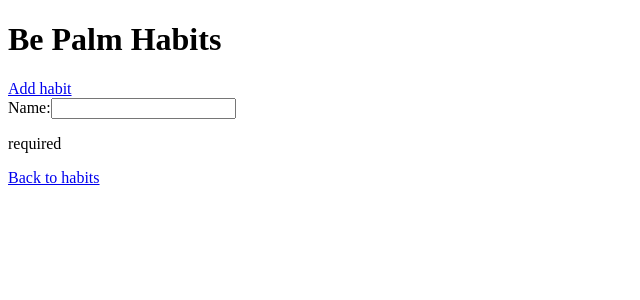
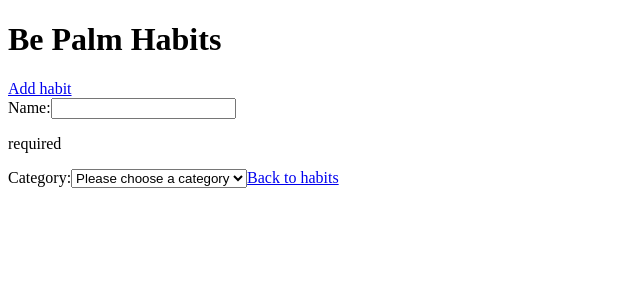
Before and after one commit to BePalm89/be-palm-habits, an Angular app in the folder frontend/: page /habits/add in a window 1280 px wide. Shown: the top 300 px of the page, without its empty margins (0-640 px from the left). Built offline with nearby package versions, Linux system fonts and the light colour scheme.

Commit message:
feat(habits): add category select to AddHabitForm

```diff
--- a/frontend/src/app/features/habits/add-habit-form/add-habit-form.html
+++ b/frontend/src/app/features/habits/add-habit-form/add-habit-form.html
@@ -3,4 +3,11 @@
 @for (error of addHabitForm.name().errors(); track error.kind) {
   <p>{{ error.kind }}</p>
 }
+<label for="category">Category:</label>
+<select id="category" [formField]="addHabitForm.category">
+  <option value="">Please choose a category</option>
+  @for (category of categories; track category) {
+    <option [value]="category">{{ category }}</option>
+  }
+</select>
 <a routerLink="/habits">Back to habits</a>
--- a/frontend/src/app/features/habits/add-habit-form/add-habit-form.ts
+++ b/frontend/src/app/features/habits/add-habit-form/add-habit-form.ts
@@ -2,9 +2,11 @@ import { Component, signal } from '@angular/core';
 import { form, FormField, maxLength, required, validate } from '@angular/forms/signals';
 import { RouterLink } from '@angular/router';
 import { isBlank } from '../validators/is-blank';
+import { CATEGORIES, Category } from '../habit.model';
 
 interface AddHabitFormInterface {
   name: string;
+  category: Category | '';
 }
 
 @Component({
@@ -14,21 +16,14 @@ interface AddHabitFormInterface {
   templateUrl: './add-habit-form.html',
 })
 export class AddHabitForm {
+  protected readonly categories = CATEGORIES;
   protected readonly addHabitFormModel = signal<AddHabitFormInterface>({
     name: '',
+    category: '',
   });
 
   protected readonly addHabitForm = form(this.addHabitFormModel, (schemaPath) => {
     required(schemaPath.name);
-    validate(schemaPath.name, ({ value }) => {
-      const name = value();
-
-      if (isBlank(name)) return null;
-
-      const trimmedValue = name.trim();
-
-      return trimmedValue.length < 2 ? { kind: 'minLength' } : null;
-    });
     maxLength(schemaPath.name, 40);
     validate(schemaPath.name, ({ value }) => {
       const name = value();
@@ -38,7 +33,10 @@ export class AddHabitForm {
         return { kind: 'blank' };
       }
 
-      return null;
+      const trimmedValue = name.trim();
+
+      return trimmedValue.length < 2 ? { kind: 'minLength' } : null;
     });
+    required(schemaPath.category);
   });
 }
```
